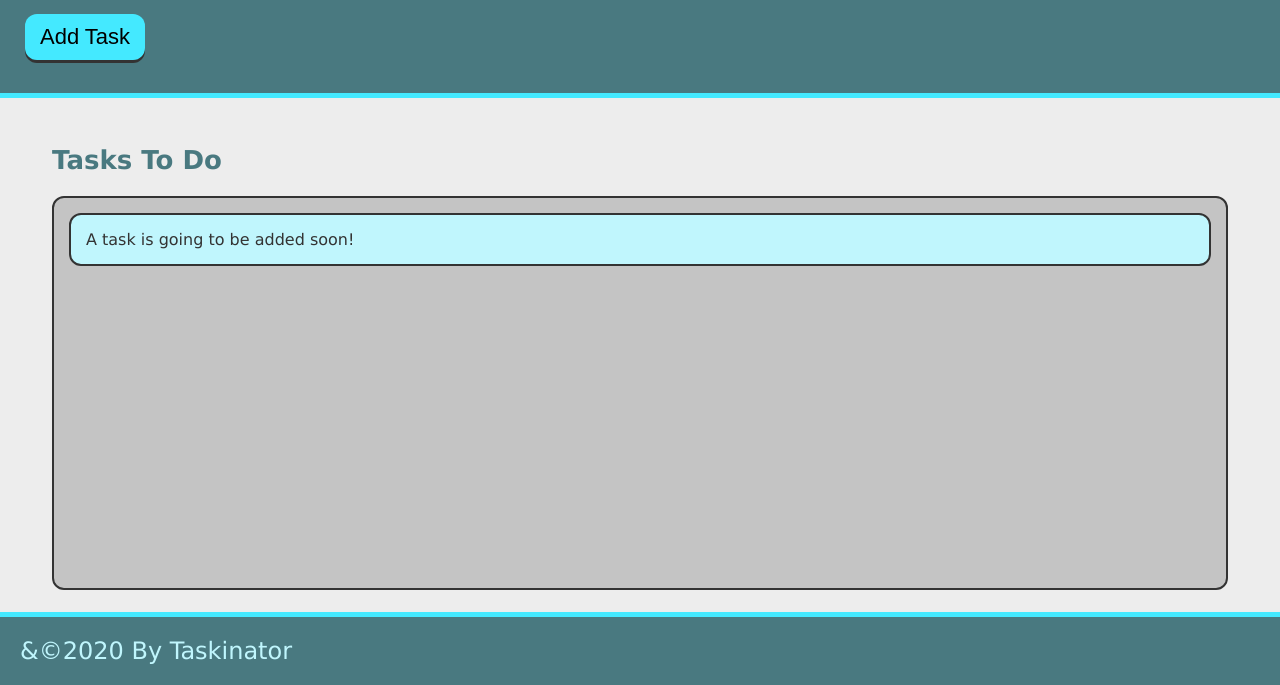
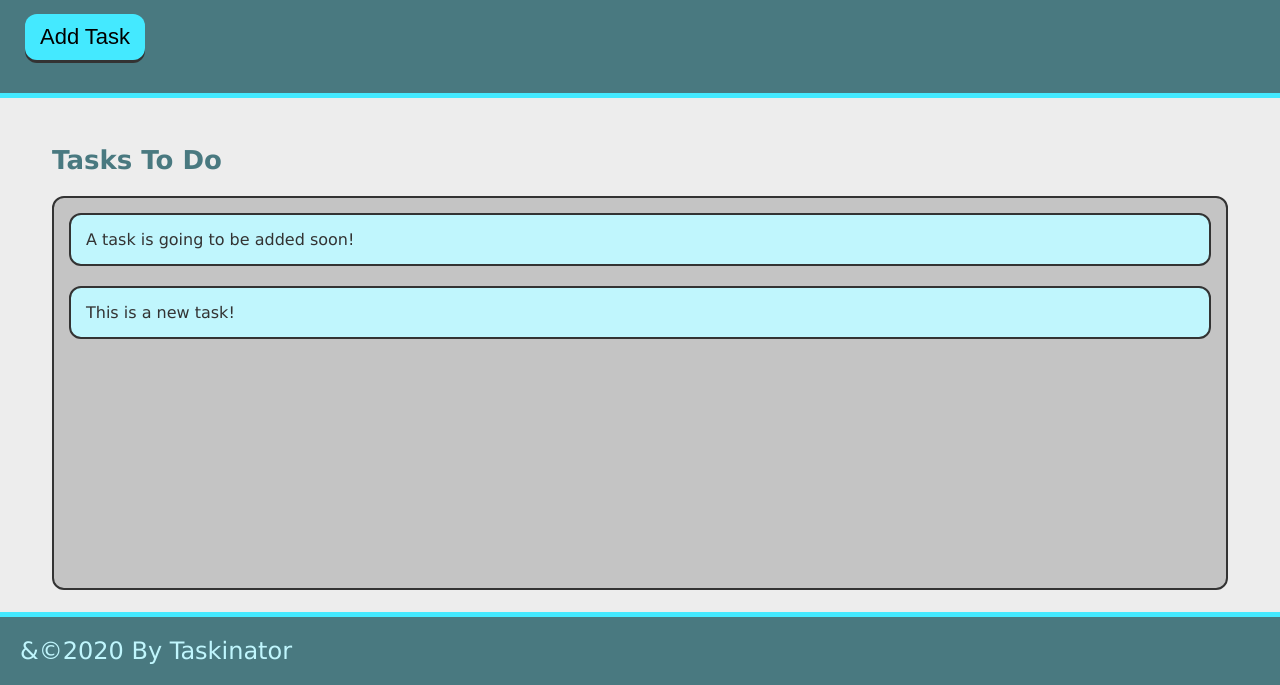
Before and after one commit to SilverFox357/Taskinator, a plain HTML site: page index.html in a window 1280 px wide. Both pictures are taken after a click on the button "Add Task". Shown: the part 115-800 px from the top of the page. Drawn offline with Linux system fonts and the light colour scheme.

Commit message:
add ability to add task

```diff
--- a/assets/js/script.js
+++ b/assets/js/script.js
@@ -0,0 +1,11 @@
+var ButtonEl = document.querySelector("#save-task");
+var tasksToDoEl = document.querySelector("#tasks-to-do");
+
+var createTaskHandler = function() {
+    var listItemEl = document.createElement("li");
+    listItemEl.className = "task-item";
+    listItemEl.textContent = "This is a new task!";
+    tasksToDoEl.appendChild(listItemEl);
+}
+
+ButtonEl.addEventListener("click", createTaskHandler);
--- a/index.html
+++ b/index.html
@@ -11,13 +11,13 @@
     <header>
         <h1 class="page-title">Taskinator</h1>
         <p>Click the button below to add a new task!</p>
-        <button class="btn">Add Task</button>
+        <button id="save-task" class="btn">Add Task</button>
     </header>
 
     <main class="page-content">
         <section class="task-list-wrapper">
             <h2 class="list-title">Tasks To Do</h2>
-            <ul class="task-list">
+            <ul class="task-list" id="tasks-to-do">
                 <li class="task-item">A task is going to be added soon!</li>
             </ul>
         </section>
```
